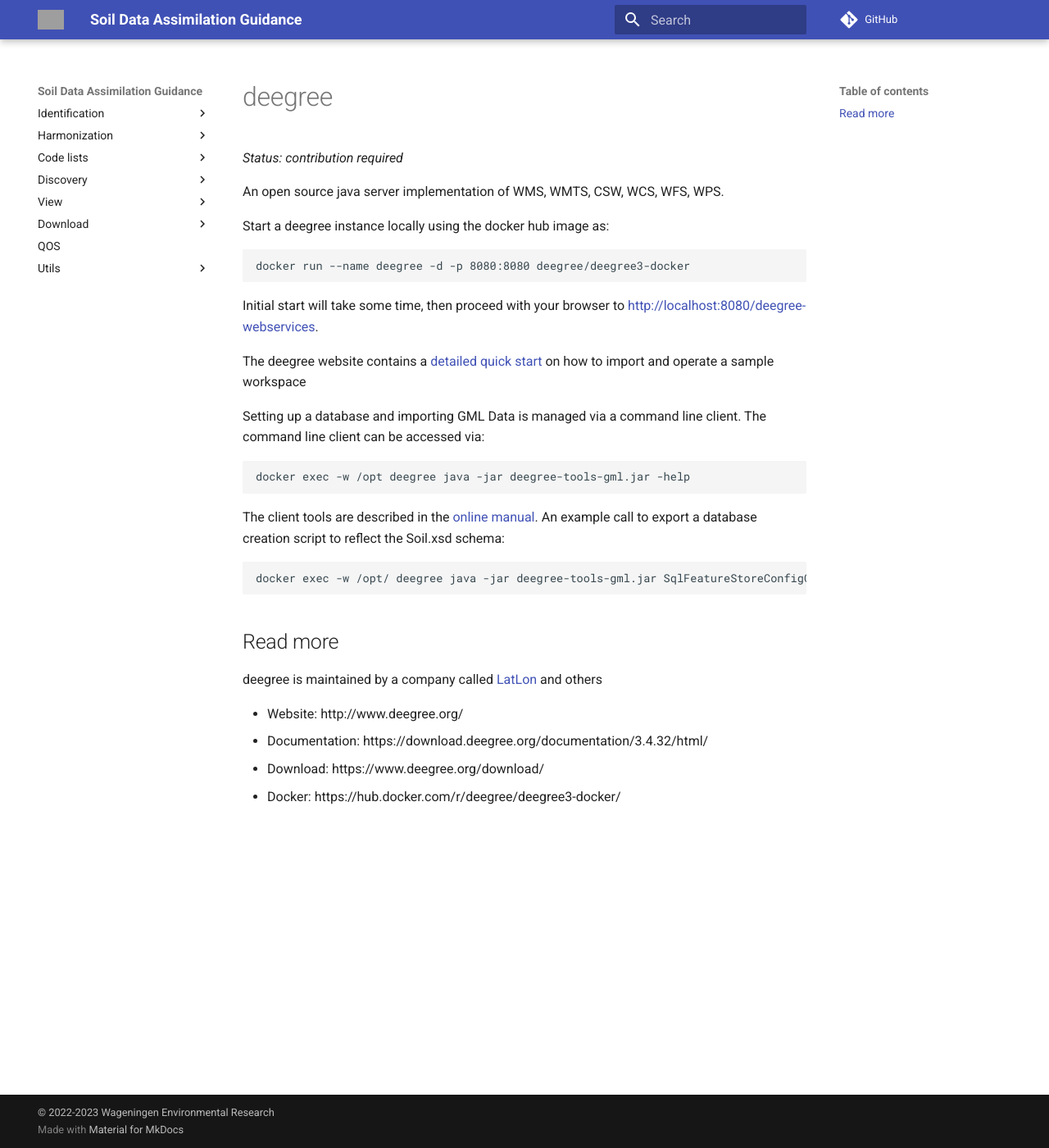
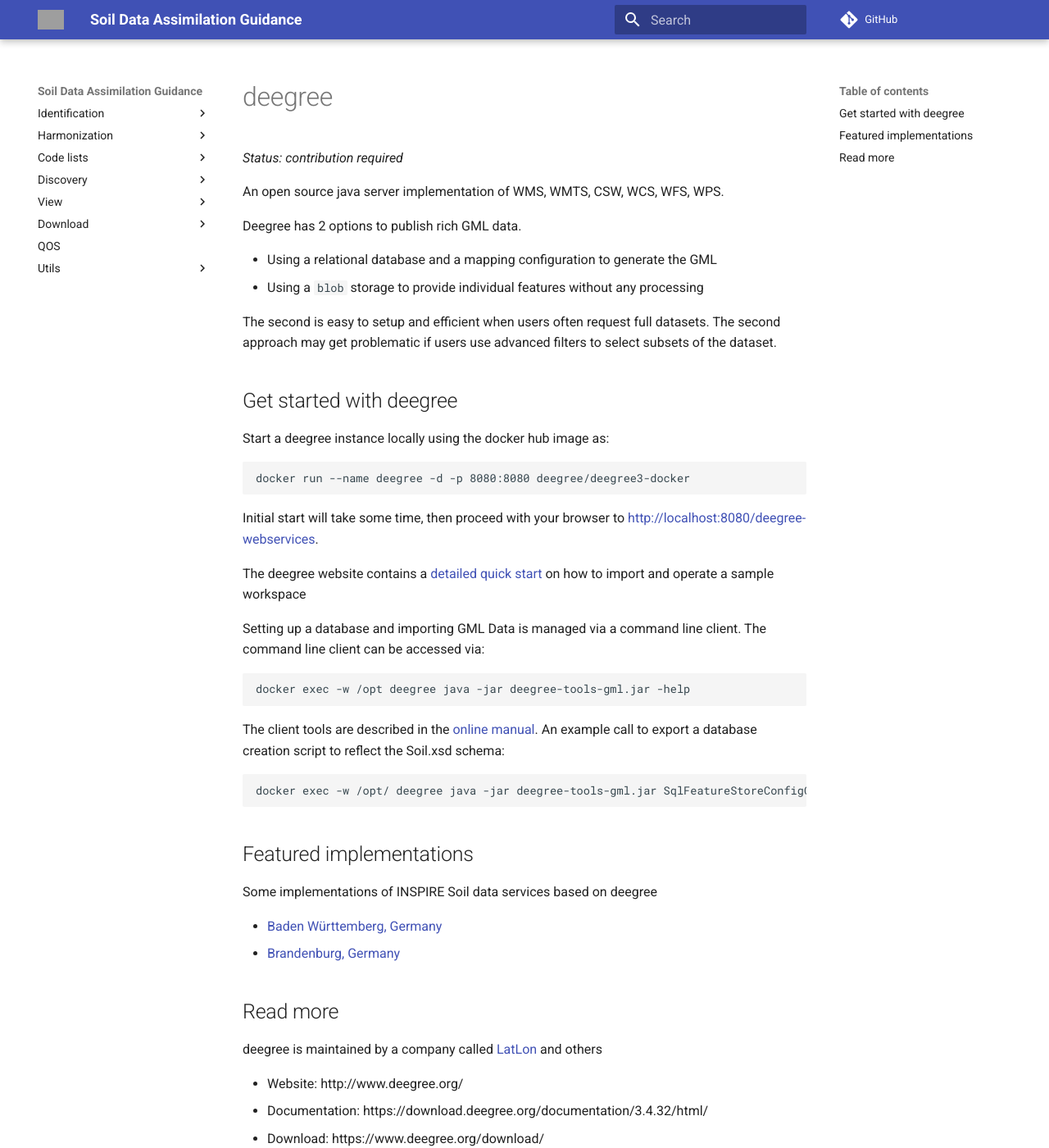
Before and after one commit to ejpsoil/soildata-assimilation-guidance, an MkDocs documentation site: the page built from docs/cookbook/deegree.md, in a window 1280 px wide and 1400 px high. Shown: the whole window at 82% size. Built offline with MkDocs 1.6.1 and Material for MkDocs 9.7.7, drawn with Linux system fonts in a browser that asks for light colours; comment, search, counter and statistics services are not loaded; grey boxes are pictures that could not be loaded.

Commit message:
fix links and deegree page

````diff
--- a/docs/cookbook/deegree.md
+++ b/docs/cookbook/deegree.md
@@ -3,6 +3,15 @@
 *Status: contribution required*
 
 An open source java server implementation of WMS, WMTS, CSW, WCS, WFS, WPS.
+
+Deegree has 2 options to publish rich GML data.
+
+- Using a relational database and a mapping configuration to generate the GML
+- Using a `blob` storage to provide individual features without any processing
+
+The second is easy to setup and efficient when users often request full datasets. The second approach may get problematic if users use advanced filters to select subsets of the dataset.
+
+## Get started with deegree
 
 Start a deegree instance locally using the docker hub image as:
 
@@ -26,6 +35,14 @@
 docker exec -w /opt/ deegree java -jar deegree-tools-gml.jar SqlFeatureStoreConfigCreator --format=ddl --dialect=postgis --cycledepth=1 -schemaUrl=https://inspire.ec.europa.eu/schemas/so/4.0/Soil.xsd
 ```
 
+## Featured implementations
+
+Some implementations of INSPIRE Soil data services based on deegree
+
+- [Baden Württemberg, Germany](https://lgrbwissen.lgrb-bw.de/bodenkunde)
+- [Brandenburg, Germany](https://geoportal.brandenburg.de/de/cms/portal/geodaten/diensteanbieter/dienste/psv/landesamt-fuer-bergbau-geologie-und-rohstoffe-lbgr/bGFuZC1sYmdyLWJi)
+
+
 ## Read more
 
 deegree is maintained by a company called [LatLon](https://www.lat-lon.de/) and others
--- a/mkdocs.yml
+++ b/mkdocs.yml
@@ -47,7 +47,7 @@
         - gdal: utils/gdal.md
         - git: utils/git.md
         - jupyter: utils/jupyter.md
-        - tunnel: utils/tunnel.md
+        - tunnel: utils/localtunnel.md
         - r: utils/r.md
         - visualstudiocode: utils/visualstudiocode.md
         - python: utils/python.md
````
Also changed, not shown: docs/cookbook/code-listsExtension.md (+4 -4 lines), docs/data-organisation.md (+1 -0 lines), docs/download.md (+1 -0 lines), docs/index.md (+8 -2 lines).
